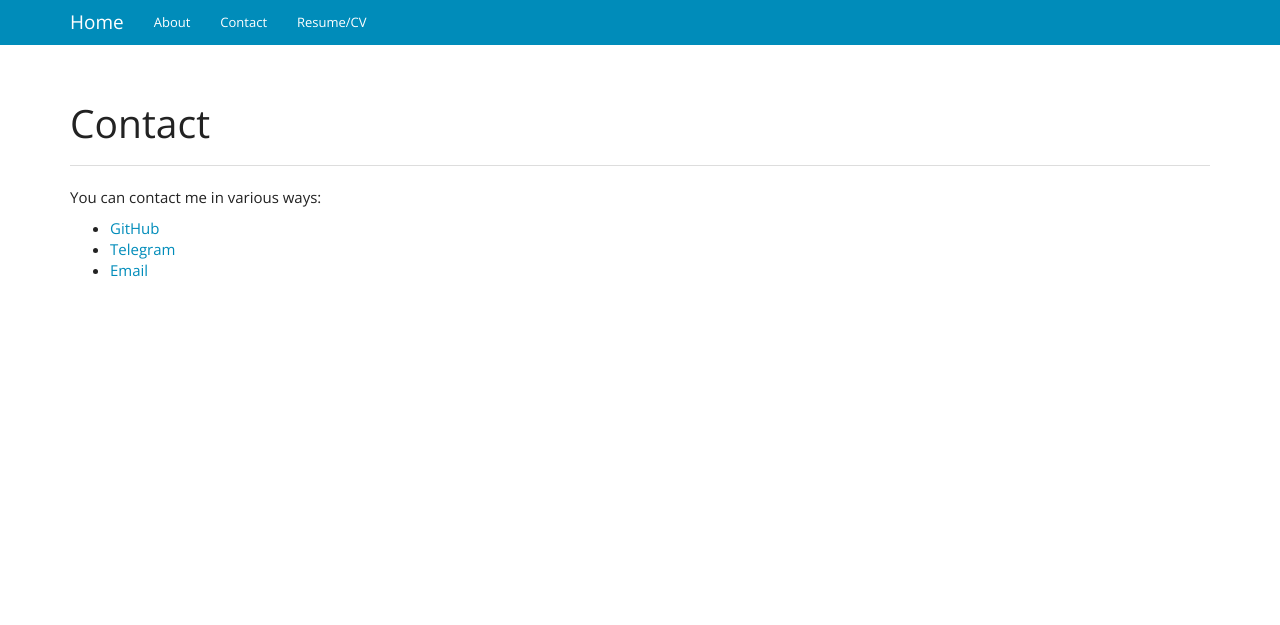
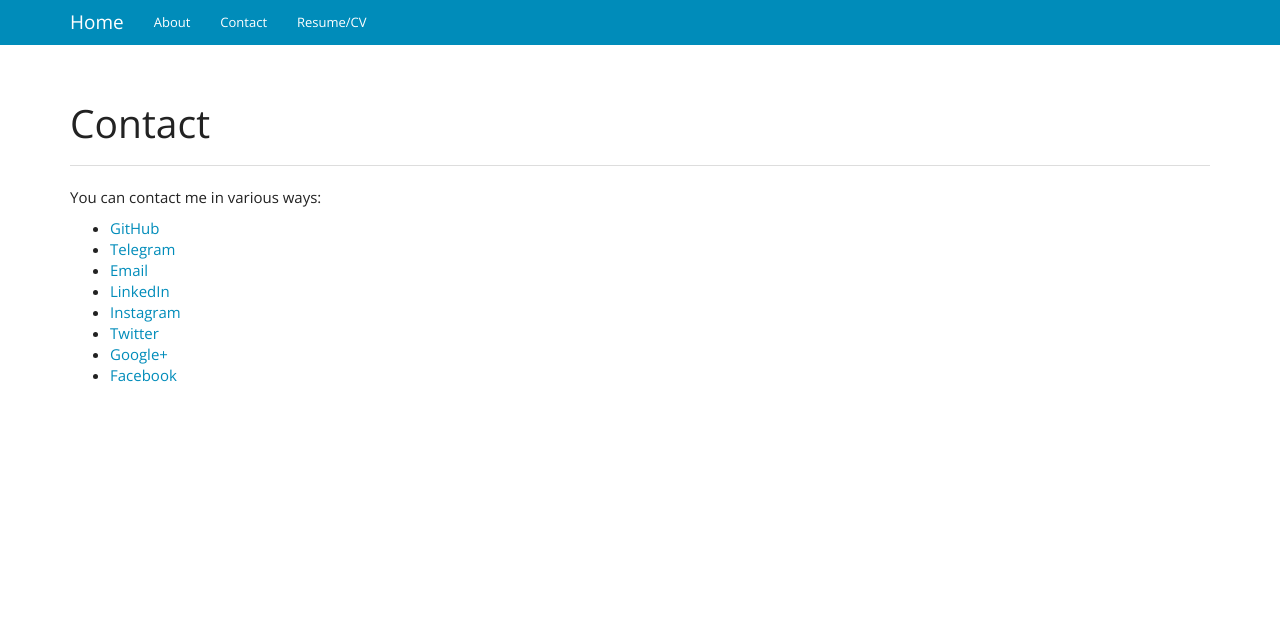
Before and after one commit to benharri/benhh.com, a PHP site: template web/views/contact.twig in a window 1280 px wide. Shown: the top 625 px of the page. Run offline with PHP 8.4, Linux system fonts and the light colour scheme; the template is opened without the code that fills it, so the values that code supplies are empty; some libraries are stand-ins or nearby versions.

Commit message:
added more contact info

```diff
--- a/web/views/contact.twig
+++ b/web/views/contact.twig
@@ -12,6 +12,11 @@
     <li><a href="https://github.com/benharri">GitHub</a></li>
     <li><a href="https://telegram.me/benharris">Telegram</a></li>
     <li><a href="mailto:me@benhharris.com">Email</a></li>
+    <li><a href="https://www.linkedin.com/in/benjaminhharris">LinkedIn</a></li>
+    <li><a href="https://www.instagram.com/bharrismac/">Instagram</a></li>
+    <li><a href="https://twitter.com/bharrismac">Twitter</a></li>
+    <li><a href="https://plus.google.com/u/0/+BenHarriss">Google+</a></li>
+    <li><a href="https://www.facebook.com/bharrismac">Facebook</a></li>
   </ul>
 
 
```
Also changed, not shown: web/views/index.twig (+12 -3 lines), 1 other file.
